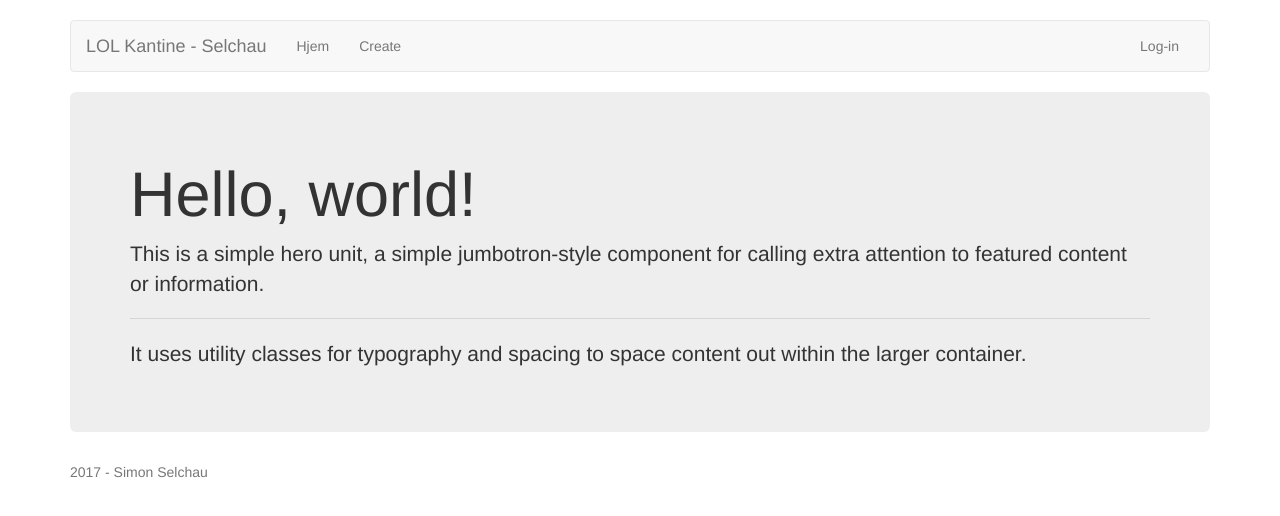
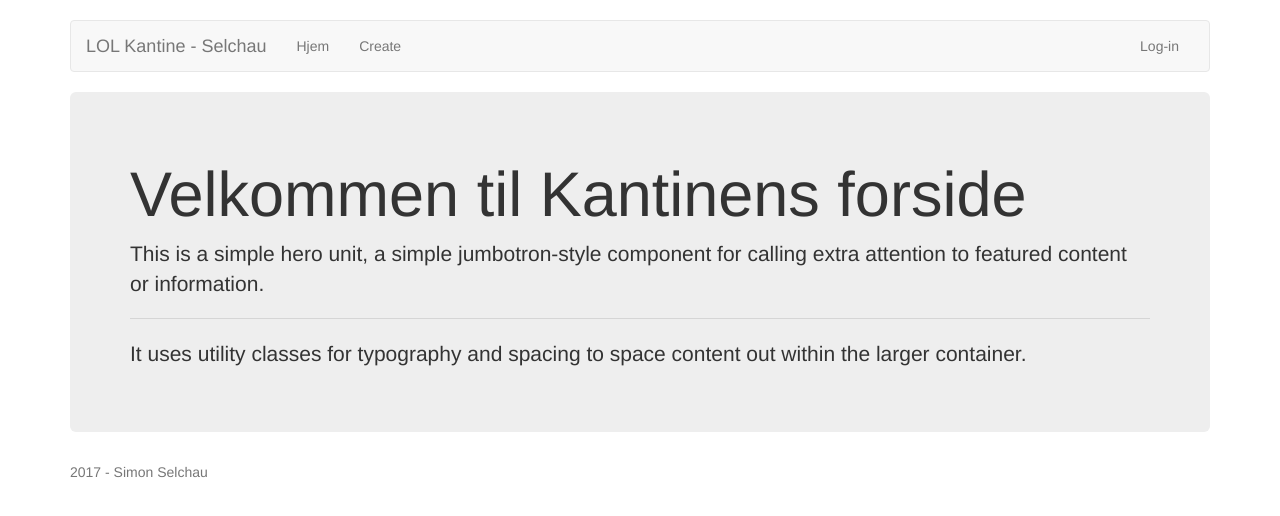
Before and after one commit to selchau/jsklient, a plain HTML site: page index.html in a window 1280 px wide. Drawn offline with Linux system fonts and the light colour scheme.

Commit message:
Ændret i min indexfil, for at tjekke, mit git fungerer

```diff
--- a/index.html
+++ b/index.html
@@ -18,7 +18,7 @@
     <div class="row">
         <div class="col-lg-12">
             <div class="jumbotron">
-                <h1 class="display-3">Hello, world!</h1>
+                <h1 class="display-3">Velkommen til Kantinens forside</h1>
                 <p class="lead">This is a simple hero unit, a simple jumbotron-style component for calling extra
                     attention to featured content or information.</p>
                 <hr class="my-4">
```
